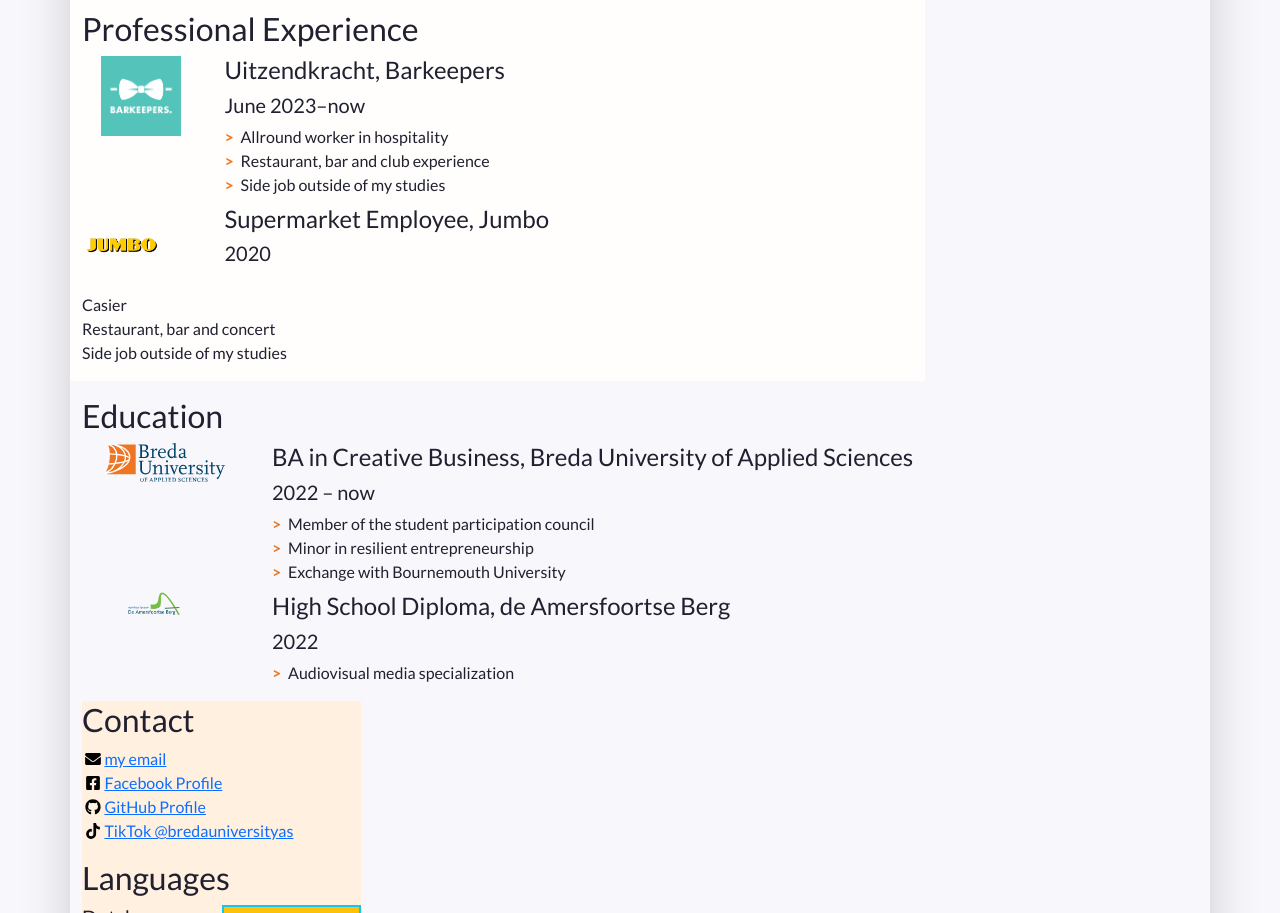
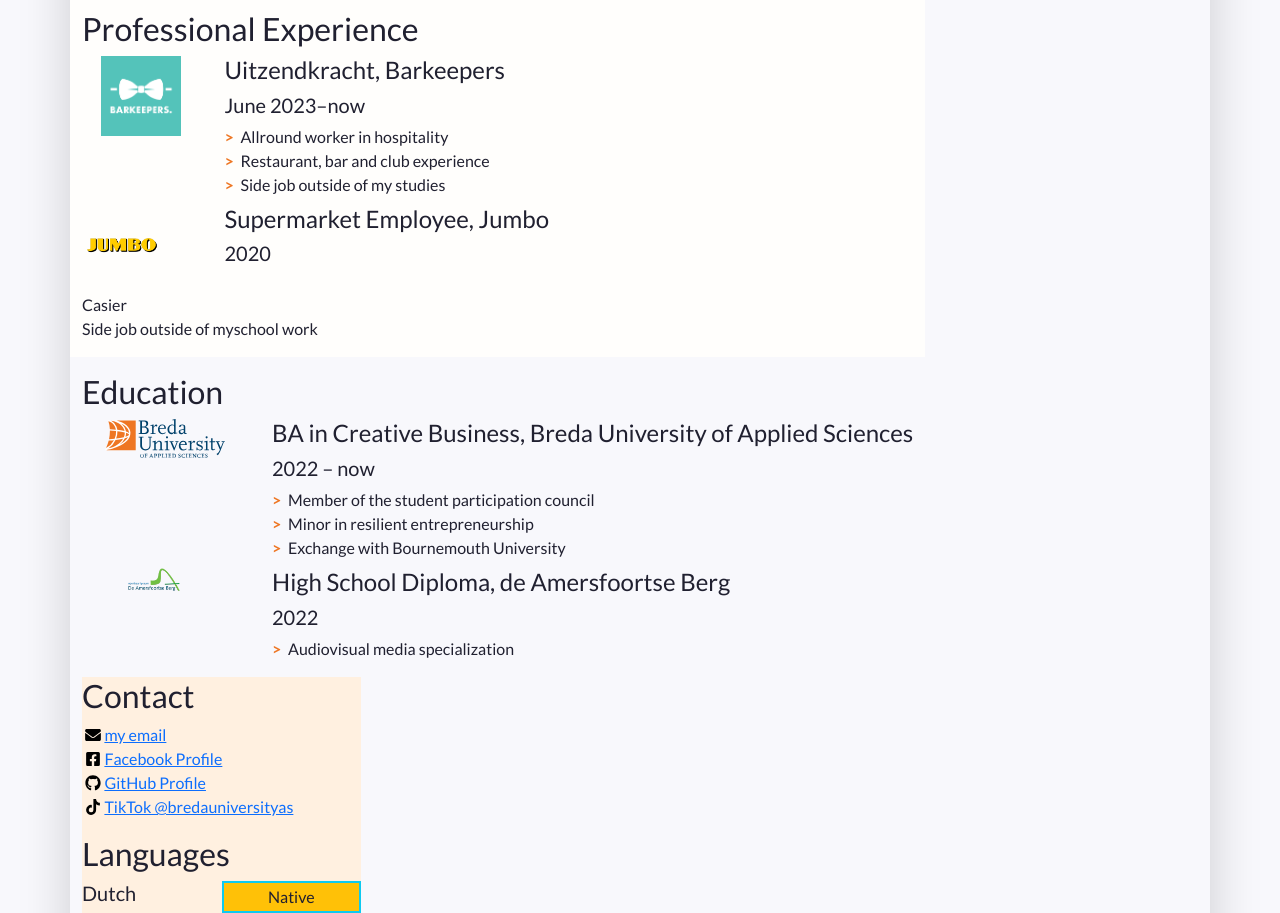
Before and after one commit to MerelW1/Merel222437, a plain HTML site: page index.html in a window 1280 px wide. Shown: the part 187-1100 px from the top of the page. Drawn offline with nearby package versions, Linux system fonts and the light colour scheme.

Commit message:
Update index.html
work experience

```diff
--- a/index.html
+++ b/index.html
@@ -105,8 +105,7 @@
                   <h4>Supermarket Employee, Jumbo</h4>
                   <h5>2020</h5>
 					 <li>Casier&nbsp;</li>
-                    <li>Restaurant, bar and concert&nbsp;</li>
-                    <li>Side job outside of my studies&nbsp;</li>
+                    <li>Side job outside of myschool work</li>
                   <!-- This entry doesn't have a list of achievements, but you can copy-paste the one from above -->
                 </div>
               </li>
@@ -263,8 +262,8 @@
             </ul>
           </section>
 
-        </aside>
-      </div>
+      </aside>
+  </div>
     </div>
 
     <!-- And now, a footer! -->
```
